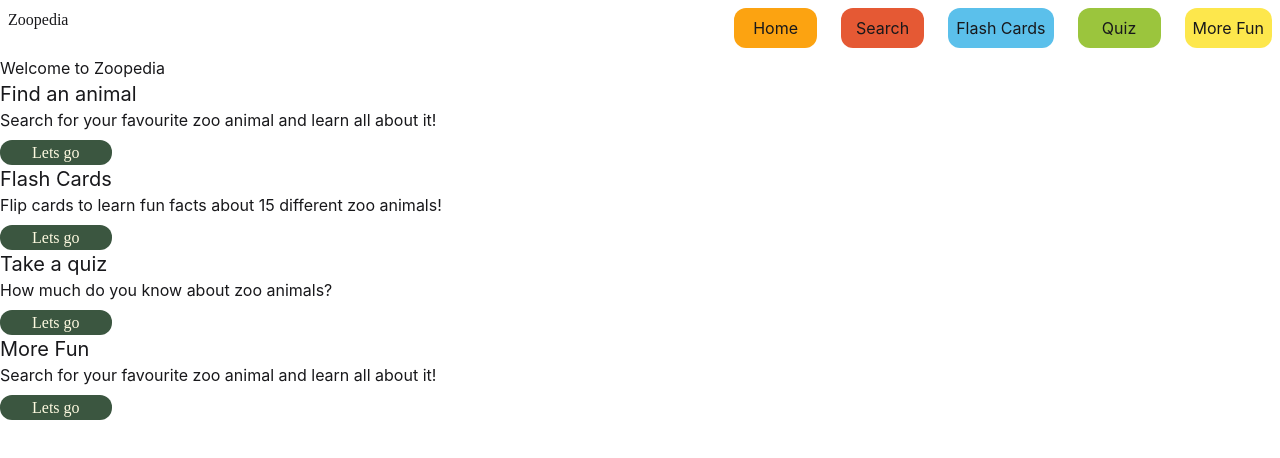
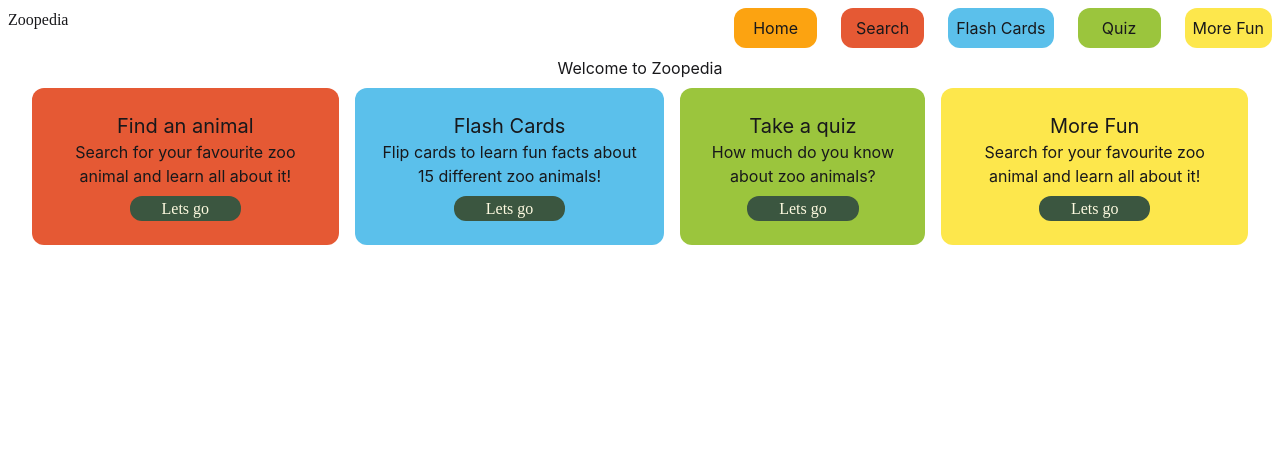
Before and after one commit to CFG-Group-7/CFG-Group-Project, a React (Vite) app: page / in a window 1280 px wide. Shown: the top 458 px of the page. Built offline with nearby package versions, Linux system fonts and the light colour scheme.

Commit message:
Added individual colours and  styling to each feature card

```diff
--- a/src/App.jsx
+++ b/src/App.jsx
@@ -9,28 +9,44 @@ function App() {
     return (
 
         <>
+
+            <div className="text-center">
                 <h1>Welcome to Zoopedia</h1>
+            </div>
+            <div className="flex ml-6 mr-6">
+                <div className="bg-[#E55934] rounded-xl text-center m-2 p-6">
                     <FeatureCard
                         title="Find an animal"
                         description=" Search for your favourite zoo animal and learn all about it!"
-             pageLink="/search" />
+                        pageLink="/search"
+                    />
+                </div>
 
+                <div className="bg-[#5BC0EB] rounded-xl text-center m-2 p-6">
                     <FeatureCard
                         title="Flash Cards"
                         description=" Flip cards to learn fun facts about 15 different zoo animals!"
-             pageLink="/flash-cards-page" />
+                        pageLink="/flash-cards-page"
+                    />
+                </div>
 
+                <div className="bg-[#9BC53D] rounded-xl text-center m-2 p-6">
                     <FeatureCard
                         title="Take a quiz"
                         description=" How much do you know about zoo animals?"
                         pageLink="/quiz"
                     />
+                </div>
 
+                <div className="bg-[#FDE74C] rounded-xl text-center m-2 p-6">
                     <FeatureCard
                         title="More Fun"
                         description=" Search for your favourite zoo animal and learn all about it!"
                         pageLink="/more-fun"
                     />
+                </div>
+            </div>
+
         </>
     );
 }
```
Lines whose indentation alone changed are shown as unchanged.
